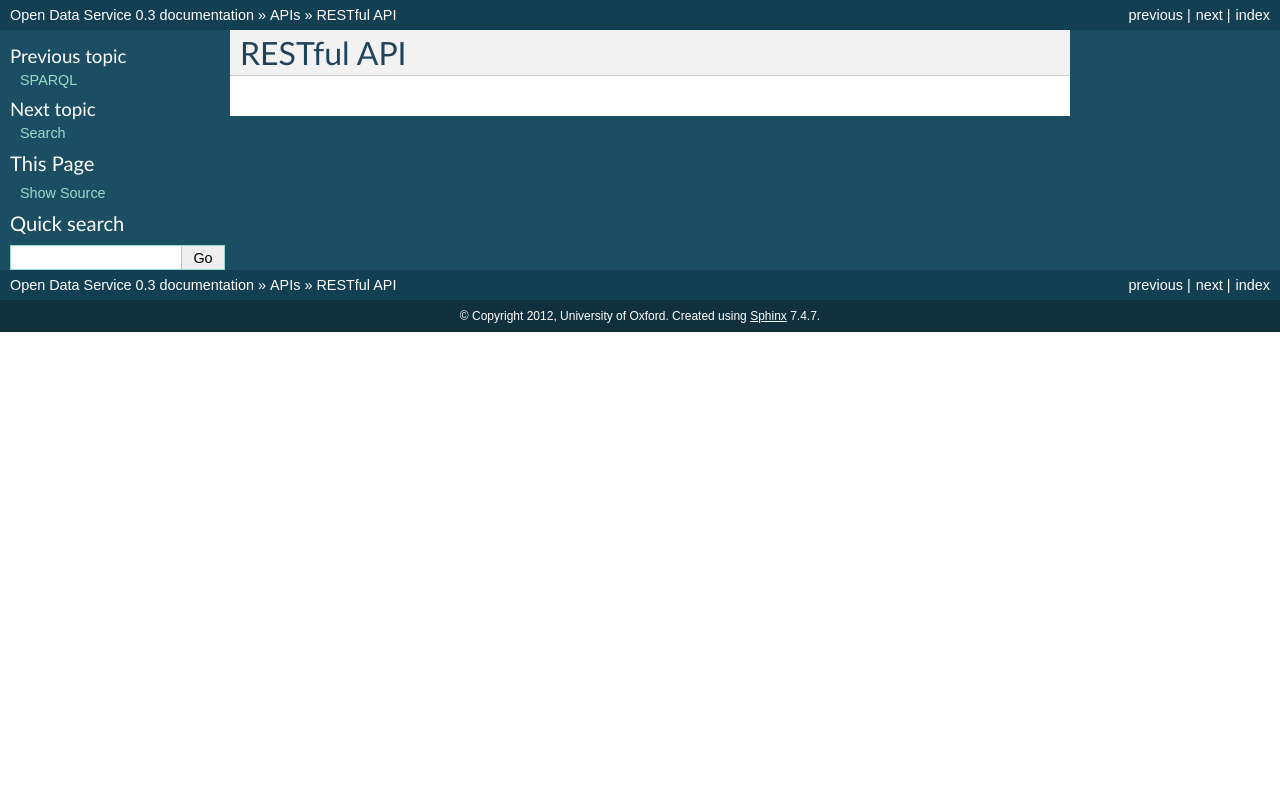
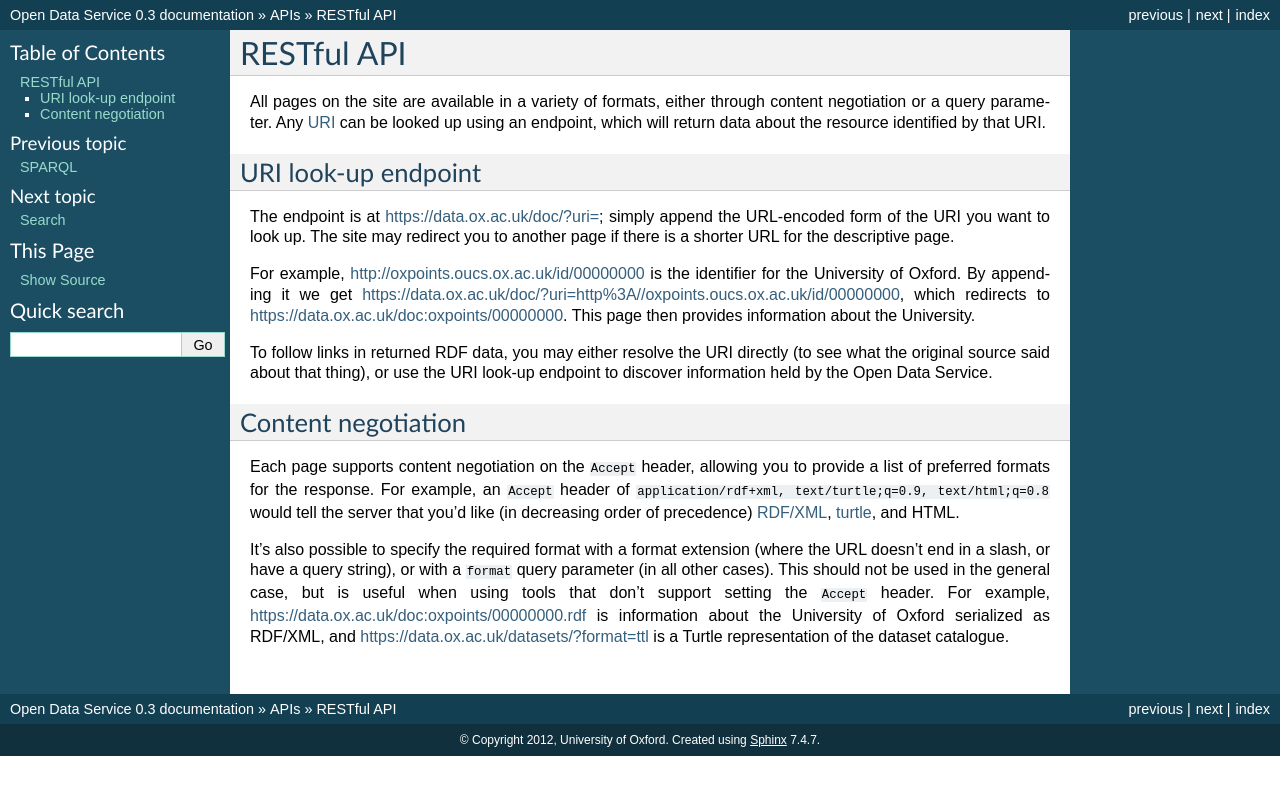
Before and after one commit to ox-it/dataox, a Sphinx documentation site: the page built from userdocs/source/api/rest.rst, in a window 1280 px wide. Shown: the top 795 px of the page. Built offline with Sphinx 7.4.7, drawn with Linux system fonts in a browser that asks for light colours.

Commit message:
Added documention about using the site as in a vaguely webby/RESTy way.

```diff
--- a/userdocs/source/api/rest.rst
+++ b/userdocs/source/api/rest.rst
@@ -1,2 +1,44 @@
 RESTful API
 ===========
+
+All pages on the site are available in a variety of formats, either through
+content negotiation or a query parameter. Any :term:`URI` can be looked up
+using an endpoint, which will return data about the resource identified by that
+URI.
+
+
+URI look-up endpoint
+--------------------
+
+The endpoint is at https://data.ox.ac.uk/doc/?uri=; simply append the
+URL-encoded form of the URI you want to look up. The site may redirect you to
+another page if there is a shorter URL for the descriptive page.
+
+For example, http://oxpoints.oucs.ox.ac.uk/id/00000000 is the identifier for
+the University of Oxford. By appending it we get
+https://data.ox.ac.uk/doc/?uri=http%3A//oxpoints.oucs.ox.ac.uk/id/00000000,
+which redirects to https://data.ox.ac.uk/doc:oxpoints/00000000. This page then
+provides information about the University.
+
+To follow links in returned RDF data, you may either resolve the URI directly
+(to see what the original source said about that thing), or use the URI look-up
+endpoint to discover information held by the Open Data Service.
+
+
+Content negotiation
+-------------------
+
+Each page supports :term:`content negotiation` on the ``Accept`` header,
+allowing you to provide a list of preferred formats for the response. For
+example, an ``Accept`` header of ``application/rdf+xml, text/turtle;q=0.9,
+text/html;q=0.8`` would tell the server that you'd like (in decreasing order of
+precedence) :term:`RDF/XML`, :term:`turtle`, and HTML.
+
+It's also possible to specify the required format with a format extension
+(where the URL doesn't end in a slash, or have a query string), or with a
+``format`` query parameter (in all other cases). This should not be used in the
+general case, but is useful when using tools that don't support setting the
+``Accept`` header. For example, https://data.ox.ac.uk/doc:oxpoints/00000000.rdf
+is information about the University of Oxford serialized as RDF/XML, and
+https://data.ox.ac.uk/datasets/?format=ttl is a Turtle representation of the
+dataset catalogue.
```
